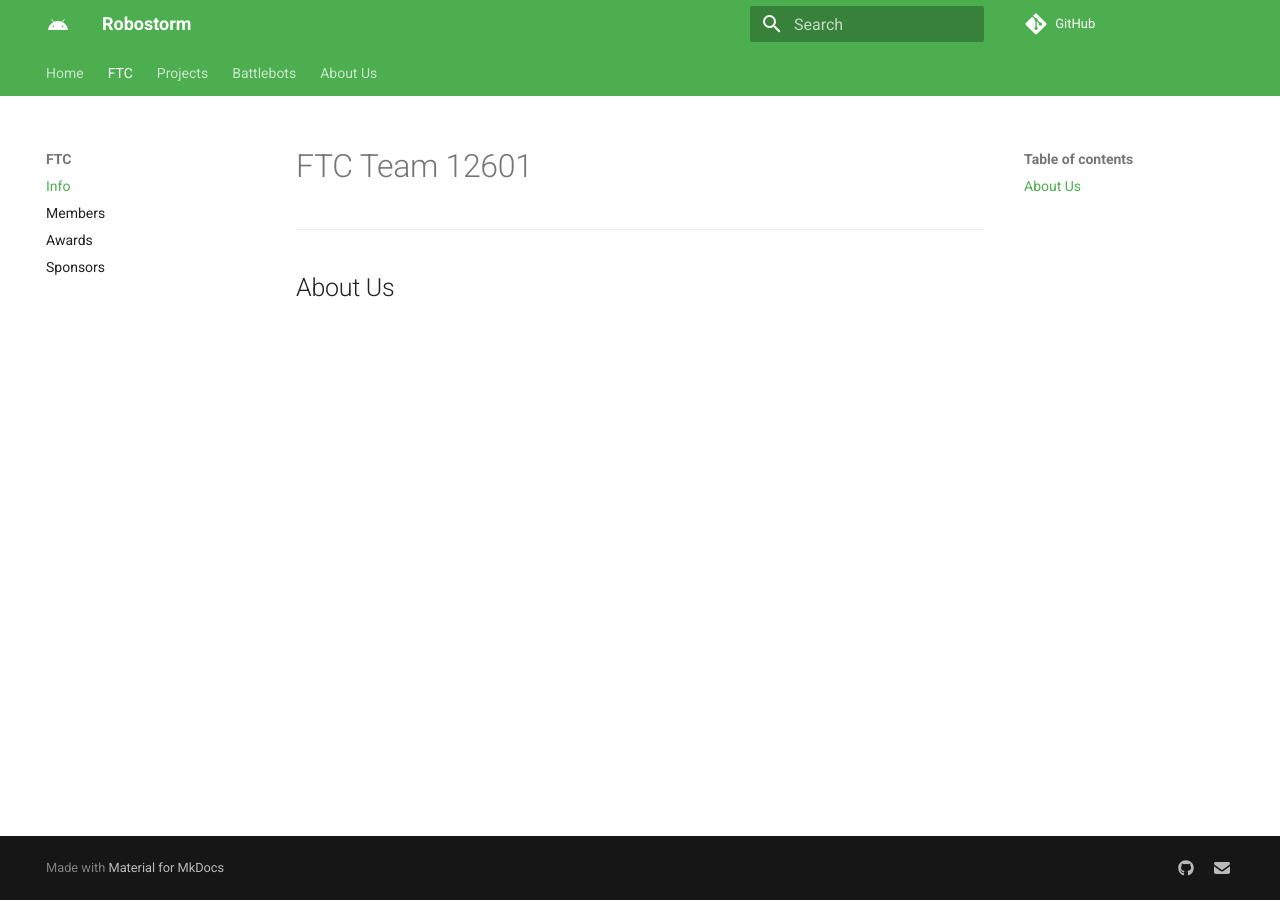
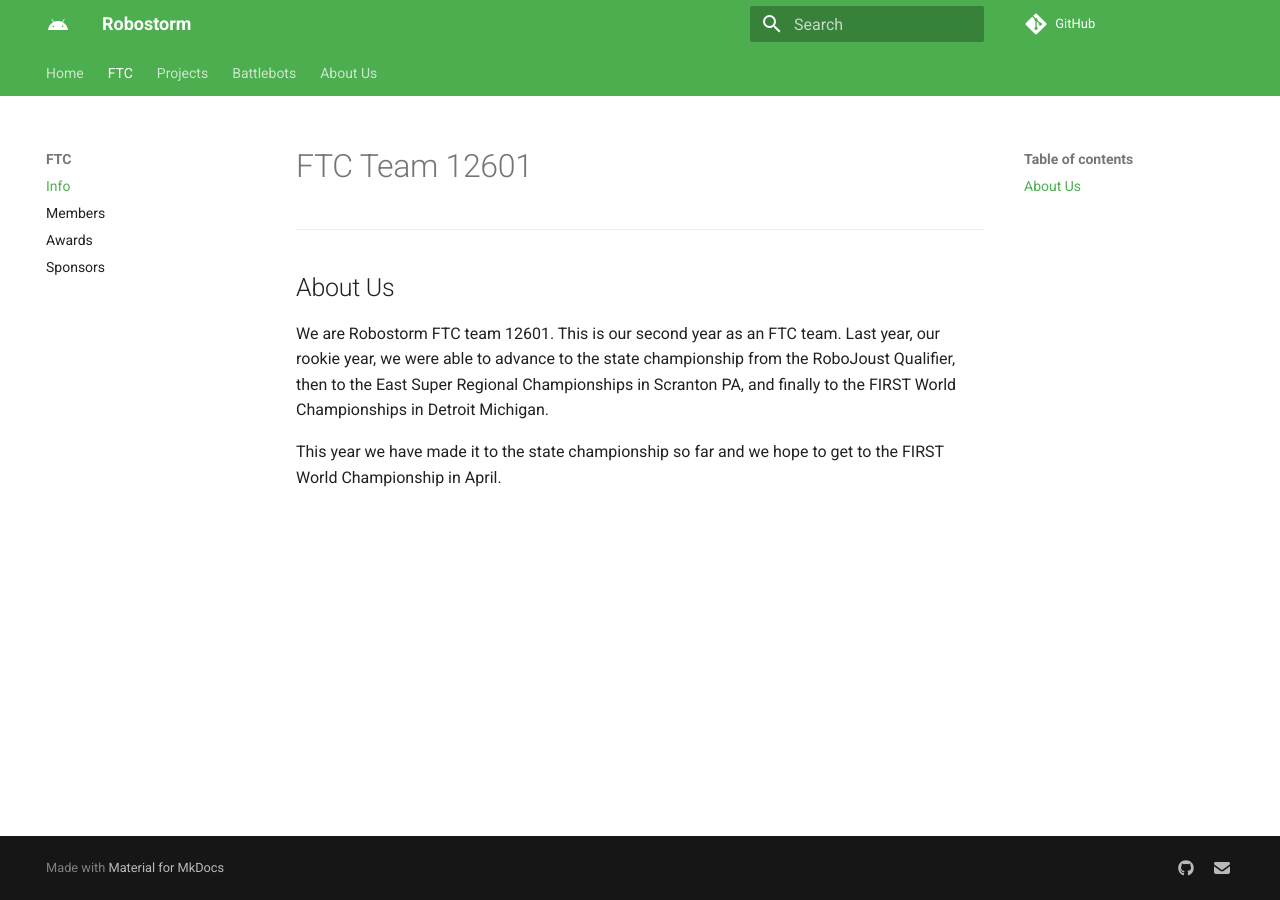
Before and after one commit to Robostorm/Website, an MkDocs documentation site: the page built from docs/FTC/info.md, in a window 1280 px wide. Built offline with MkDocs 1.6.1 and Material for MkDocs 9.7.7, drawn with Linux system fonts in a browser that asks for light colours; comment, search, counter and statistics services are not loaded.

Commit message:
Update info.md

```diff
--- a/docs/FTC/info.md
+++ b/docs/FTC/info.md
@@ -2,3 +2,7 @@
 ---
 
 ## About Us
+
+We are Robostorm FTC team 12601. This is our second year as an FTC team. Last year, our rookie year, we were able to advance to the state championship from the RoboJoust Qualifier, then to the East Super Regional Championships in Scranton PA, and finally to the FIRST World Championships in Detroit Michigan.
+
+This year we have made it to the state championship so far and we hope to get to the FIRST World Championship in April.
```
